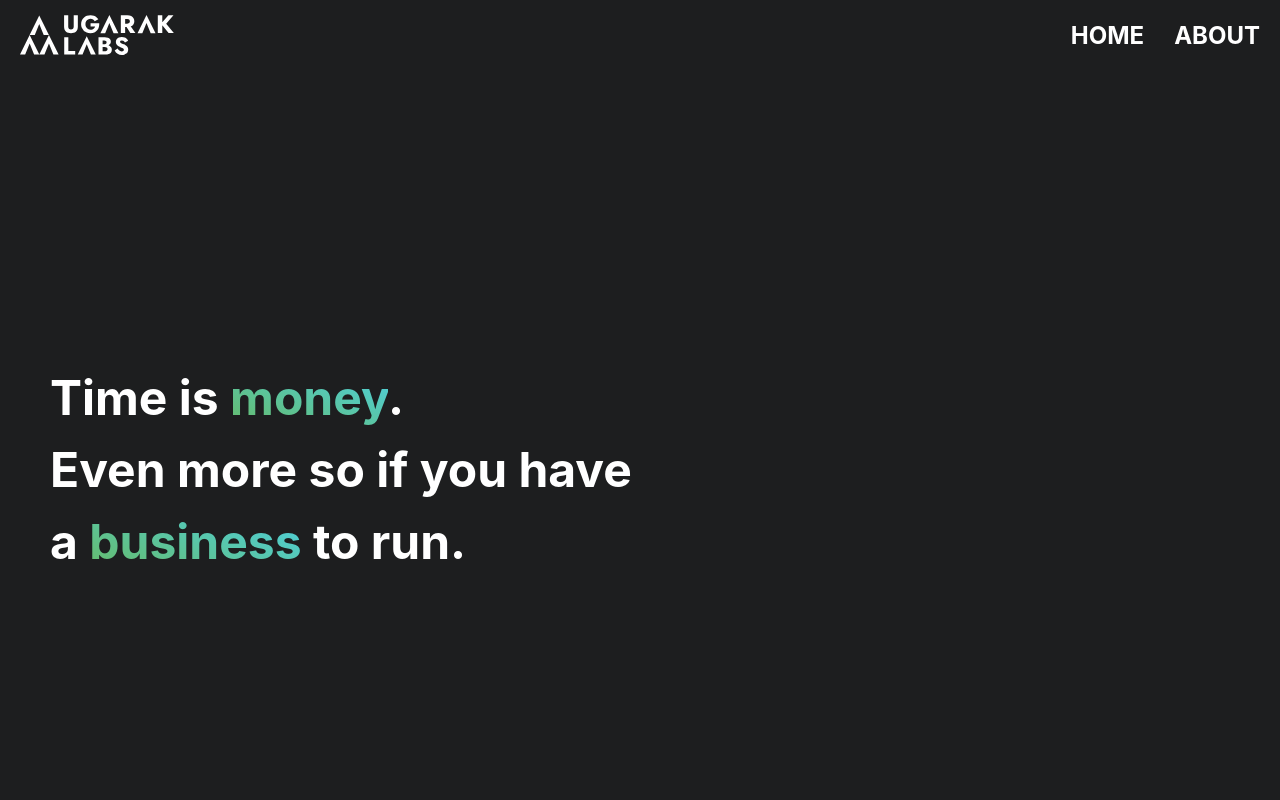
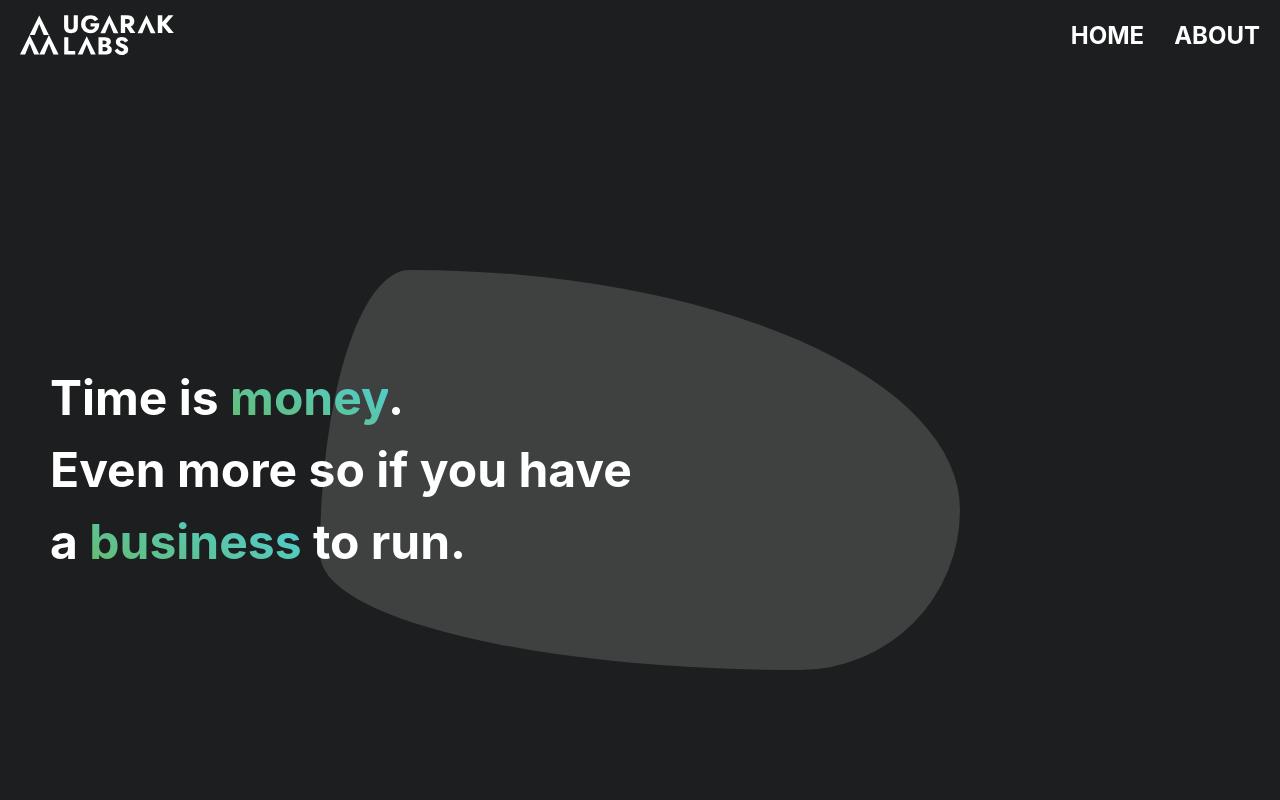
Before and after one commit to tmatyo/ugaraklabs_com, a Vue app: page / in a window 1280 px wide. Shown: the top 800 px of the page. Built offline with nearby package versions, Linux system fonts and the light colour scheme.

Commit message:
added animated shapes to the background

```diff
--- /dev/null
+++ b/src/assets/animations.css
@@ -0,0 +1,41 @@
+.shape-animated {
+	position: absolute;
+	margin-left: auto;
+	margin-right: auto;
+	left: 0;
+	right: 0;
+	background: var(--color-brand-1);
+	border-radius: 30% 70% 70% 30% / 30% 30% 70% 70%;
+	animation: morheus 10s infinite;
+	transition: all 1s infinite;
+	height: 25em;
+	width: 50%;
+	opacity: .15;
+}
+
+@keyframes morheus {
+	0% {
+		border-radius:  30% 70% 70% 30% / 30% 30% 70% 70%;
+		background: var(--color-brand-1);
+	}
+
+	25% {
+		border-radius:  47% 53% 41% 59% / 51% 49% 51% 49%;
+		background: var(--color-brand-2);
+	}
+
+	50% {
+		border-radius:  14% 86% 25% 75% / 71% 60% 40% 29%;
+		background: #fff;
+	}
+
+	75% {
+		border-radius:  65% 35% 70% 30% / 30% 87% 13% 70%;
+		background: var(--color-brand-2);
+	}
+
+	100% {
+		border-radius:  30% 70% 70% 30% / 30% 30% 70% 70%;
+		background: var(--color-brand-1);
+	}
+}
--- a/src/assets/main.css
+++ b/src/assets/main.css
@@ -1,4 +1,5 @@
 @import './base.css';
+@import './animations.css';
 
 #app {
 	max-width: 1280px;
--- a/src/components/ContactForm.vue
+++ b/src/components/ContactForm.vue
@@ -45,7 +45,7 @@ function onSubmit() {
 
 <style>
 .contact-form {
-	width: 50%;
+	width: 70%;
 }
 
 .contact-form form {
--- a/src/views/HomeView.vue
+++ b/src/views/HomeView.vue
@@ -20,6 +20,7 @@ function clicked(t) {
 <template>
 	<main>
 		<div id="slide1" class="slide">
+			<span class="shape-animated"></span>
 			<h1>Time is <span class="hl">money</span>.
 				<br>Even more so if you have
 				<br>a <span class="hl">business</span> to run.
@@ -27,6 +28,7 @@ function clicked(t) {
 		</div>
 
 		<div id="slide2" class="slide">
+			<span class="shape-animated"></span>
 			<h1 class="ar">For the majority of <span class="hl">people</span>,
 				<br>a <span class="tp">company</span> without a <span class="hl">website</span>
 				<br>is not even a <span class="tp">company</span>.
@@ -34,6 +36,7 @@ function clicked(t) {
 		</div>
 
 		<div id="slide3" class="slide">
+			<span class="shape-animated"></span>
 			<h1 class="ct">Those <span class="hl">people</span> could be your <span class="hl">clients</span>.
 				<br>Do you already have a <span class="hl">website</span>?
 			</h1>
```
